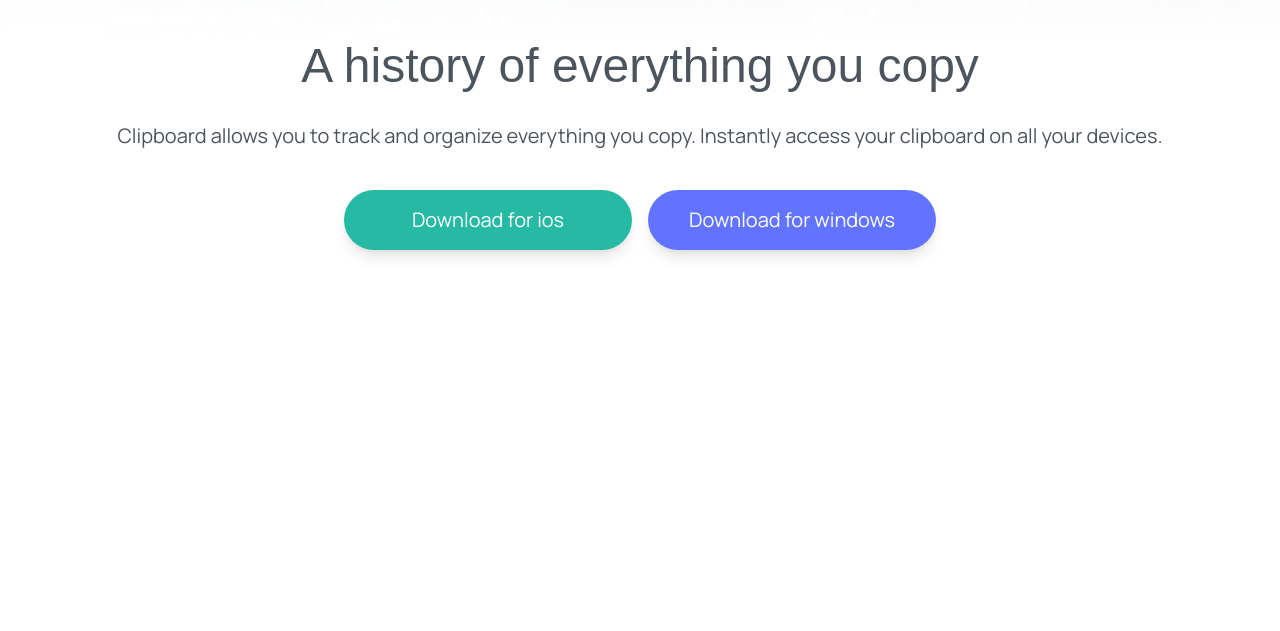
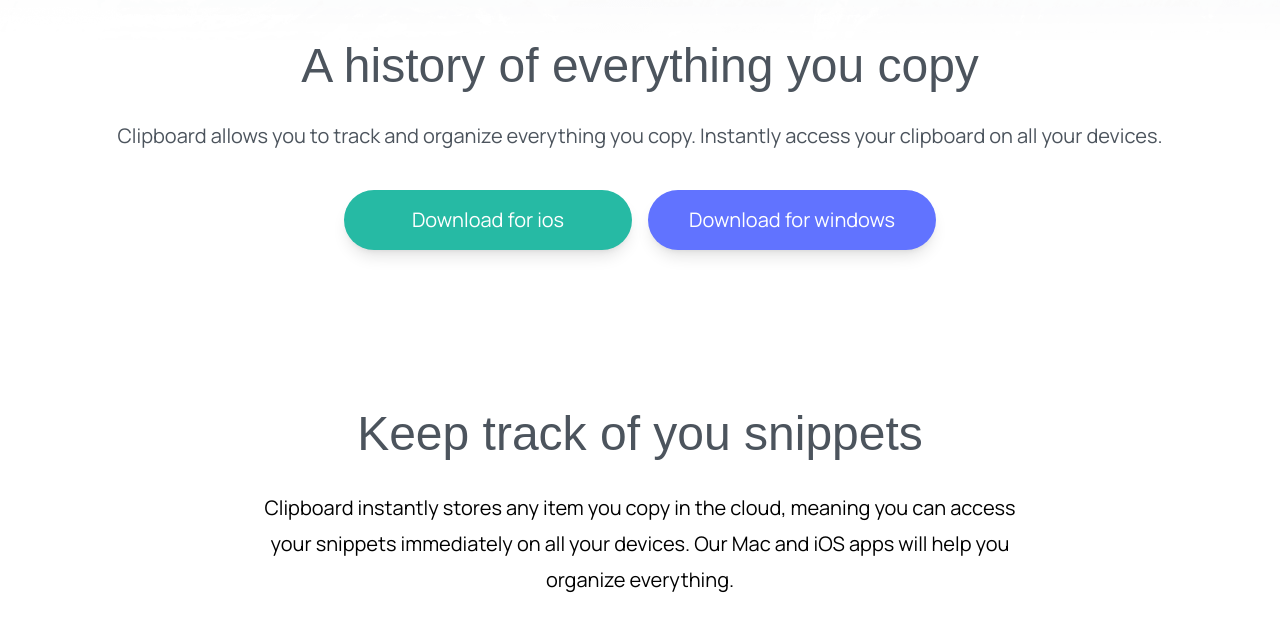
Before and after one commit to VikasSuthar007/Tailwind_Clipboard_website, a website: page src/index.html in a window 1280 px wide. Shown: the part 275-906 px from the top of the page. Before the commit the page ends 800 px from the top, so only its background shows below. Drawn offline with nearby package versions, Linux system fonts and the light colour scheme; a web font is replaced by a local one.

Commit message:
Added the second section

```diff
--- a/src/index.html
+++ b/src/index.html
@@ -68,5 +68,23 @@
       <!-- Hero div -->
     </section>
     <!-- Hero close-->
+
+    <!--  Snippets Section -->
+    <section id="snippets">
+      <div class="max-w-6xl mx-auto text-center my-20 px-10">
+        <h3
+          class="mb-8 text-4xl font-medium font-heading text-dark-grayish-blue md:text-5xl"
+        >
+          Keep track of you snippets
+        </h3>
+        <p
+          class="max-w-3xl mx-auto mb-24 text-xl leading-9 text-center text-grayishBlue"
+        >
+          Clipboard instantly stores any item you copy in the cloud, meaning you
+          can access your snippets immediately on all your devices. Our Mac and
+          iOS apps will help you organize everything.
+        </p>
+      </div>
+    </section>
   </body>
 </html>
```
Also changed, not shown: src/Styles/input.css (line endings or trailing spaces), src/Styles/output.css.
